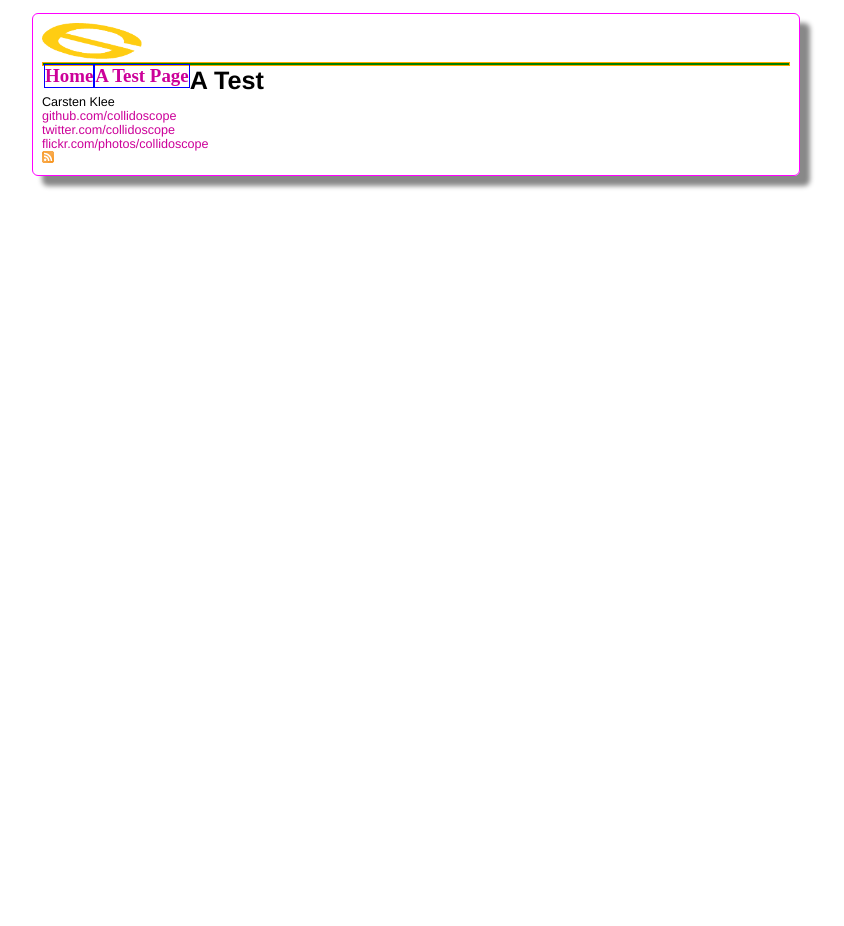
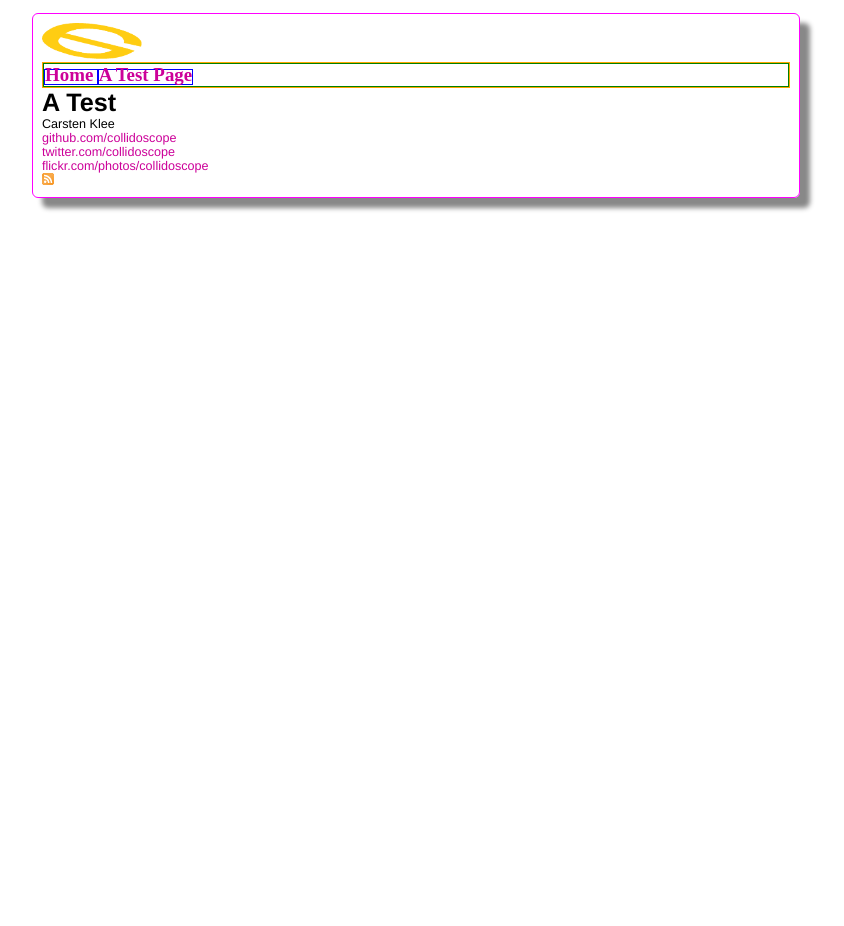
Before and after one commit to collidoscope/collidoscope.github.com, a Jekyll site: the page built from test/test.md, in a window 1280 px wide. Shown: the whole page, without its empty margins (224-1068 px from the left). Built offline with Jekyll 4.4.1, drawn with Linux system fonts in a browser that asks for light colours; some web fonts are replaced; Markdown is read by kramdown in place of the engine named in the settings.

Commit message:
Updated.

```diff
--- a/css/screen.css
+++ b/css/screen.css
@@ -46,7 +46,7 @@ font-family: naviFont;
 src: url('http://fonts.googleapis.com/css?family=Cedarville+Cursive');
 }
 #nav_ul{list-style-type:none;float:none:clear:both;border:1px solid green;}
-.nav_li, .nav_li_active{float:left;border:1px solid blue;}
+.nav_li, .nav_li_active{display:inline;border:1px solid blue;}
 a.nav_a {font-family: 'Cedarville Cursive', cursive;font-size:1.5em;font-weight:bold;}
 #main_nav{float:none:clear:both;border:1px solid orange;}
 
```
